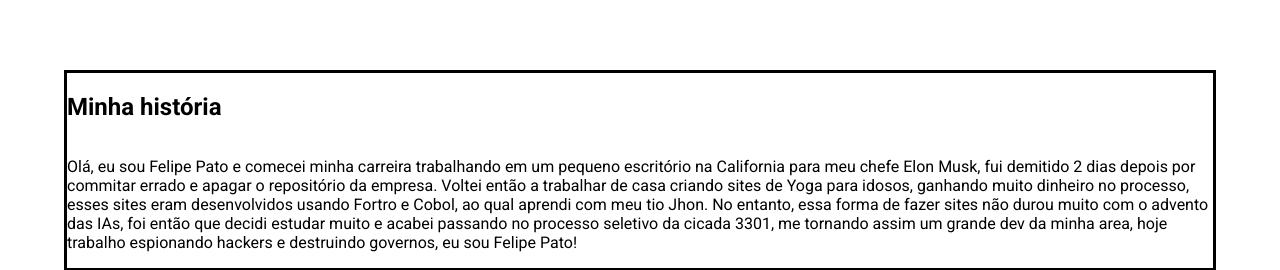
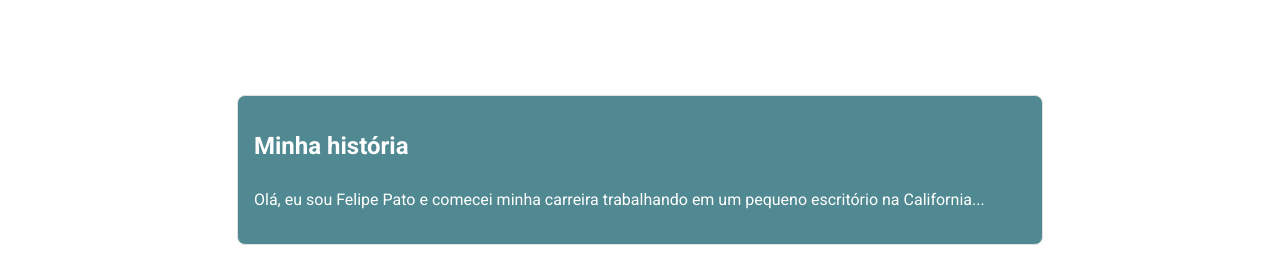
Before and after one commit to elionGal/desafio-03-aws-react, a React (Vite) app: page /portfolio in a window 1280 px wide. Shown: the part 549-819 px from the top of the page. Built offline with nearby package versions, Linux system fonts and the light colour scheme; no server answers.

Commit message:
feat: HistoryPort component added

```diff
--- /dev/null
+++ b/src/components/HistoryPort.tsx
@@ -0,0 +1,39 @@
+import React, { useState } from "react";
+import '../styles/HistoryPortStyle.css'
+
+interface HistoryProps {
+  isEditing: boolean;
+}
+
+const HistoryPort: React.FC<HistoryProps> = ({ isEditing }) => {
+  const [text, setText] = useState(
+    "Olá, eu sou Felipe Pato e comecei minha carreira trabalhando em um pequeno escritório na California..."
+  );
+  const [editText, setEditText] = useState(text);
+
+  const handleSave = () => {
+    setText(editText);
+  };
+
+  return (
+    <div className="myHistory">
+      <h2 className="historyTitle">Minha história</h2>
+      {isEditing ? (
+        <textarea
+          className="historyText"
+          value={editText}
+          onChange={(e) => setEditText(e.target.value)}
+        />
+      ) : (
+        <p className="historyText">{text}</p>
+      )}
+      {isEditing && (
+        <button type="button" className="saveButton" onClick={handleSave}>
+          Salvar
+        </button>
+      )}
+    </div>
+  );
+};
+
+export default HistoryPort;
--- a/src/pages/Portfolio.tsx
+++ b/src/pages/Portfolio.tsx
@@ -5,6 +5,7 @@ import "../styles/PortfolioStyle.css";
 import { FaPen } from "react-icons/fa";
 import { FaCheck } from "react-icons/fa";
 import { useEffect, useState } from "react";
+import HistoryPort from "../components/HistoryPort";
 
 interface Profile {
   avatar_url: string;
@@ -170,22 +171,7 @@ function Portfolio() {
           )}
         </div>
         <section id="minhaHistoria"></section>
-        <div className="myHistory">
-          <h2 className="historyTitle">Minha história</h2>
-          <p className="historyText">
-            Olá, eu sou Felipe Pato e comecei minha carreira trabalhando em um
-            pequeno escritório na California para meu chefe Elon Musk, fui
-            demitido 2 dias depois por commitar errado e apagar o repositório da
-            empresa. Voltei então a trabalhar de casa criando sites de Yoga para
-            idosos, ganhando muito dinheiro no processo, esses sites eram
-            desenvolvidos usando Fortro e Cobol, ao qual aprendi com meu tio
-            Jhon. No entanto, essa forma de fazer sites não durou muito com o
-            advento das IAs, foi então que decidi estudar muito e acabei
-            passando no processo seletivo da cicada 3301, me tornando assim um
-            grande dev da minha area, hoje trabalho espionando hackers e
-            destruindo governos, eu sou Felipe Pato!
-          </p>
-        </div>
+        <HistoryPort isEditing={isEditing} />
         <section id="experiencias"></section>
         <div className="xp">
           <h2>Experiências</h2>
--- /dev/null
+++ b/src/styles/HistoryPortStyle.css
@@ -0,0 +1,50 @@
+
+.myHistory {
+    padding: 16px;
+    border: 1px solid #e0e0e0;
+    border-radius: 8px;
+    margin-bottom: 16px;
+    background-color: #508991;
+}
+
+.historyTitle {
+    font-size: 24px;
+    margin-bottom: 12px;
+    color: white;
+}
+
+.historyText, .historyTextarea {
+    font-size: 16px;
+    line-height: 1.5;
+    color: #333;
+    color: white;
+}
+
+.historyTextarea {
+    width: 100%;
+    height: 200px;
+    padding: 8px;
+    font-size: 16px;
+    border-radius: 4px;
+    border: 1px solid #ddd;
+    resize: none;
+}
+
+.editButton, .saveButton {
+    width: 100px;
+    padding: 8px 16px;
+    margin-top: 8px;
+    font-size: 14px;
+    cursor: pointer;
+    color: #fff;
+    border: none;
+    border-radius: 4px;
+}
+
+.editButton {
+    background-color: #007bff;
+}
+
+.saveButton {
+    background-color: #28a745;
+}
--- a/src/styles/PortfolioStyle.css
+++ b/src/styles/PortfolioStyle.css
@@ -54,15 +54,13 @@
 .editButtom{
     width:80px;
 height: 80px;
-top: 140px;
-left: 1199px;
 gap: 0px;
 opacity: 0px;
 background: #508991;
 color: white;
 position: fixed;
 top: 60px;
-left: 1400px;
+left: 1200px;
 border-radius: 100px;
 border: none;
 cursor: pointer;
@@ -77,3 +75,7 @@ cursor: pointer;
     width: 40px;
     height: auto;
 }
+
+.historyport{
+    border: solid black;
+}
```
